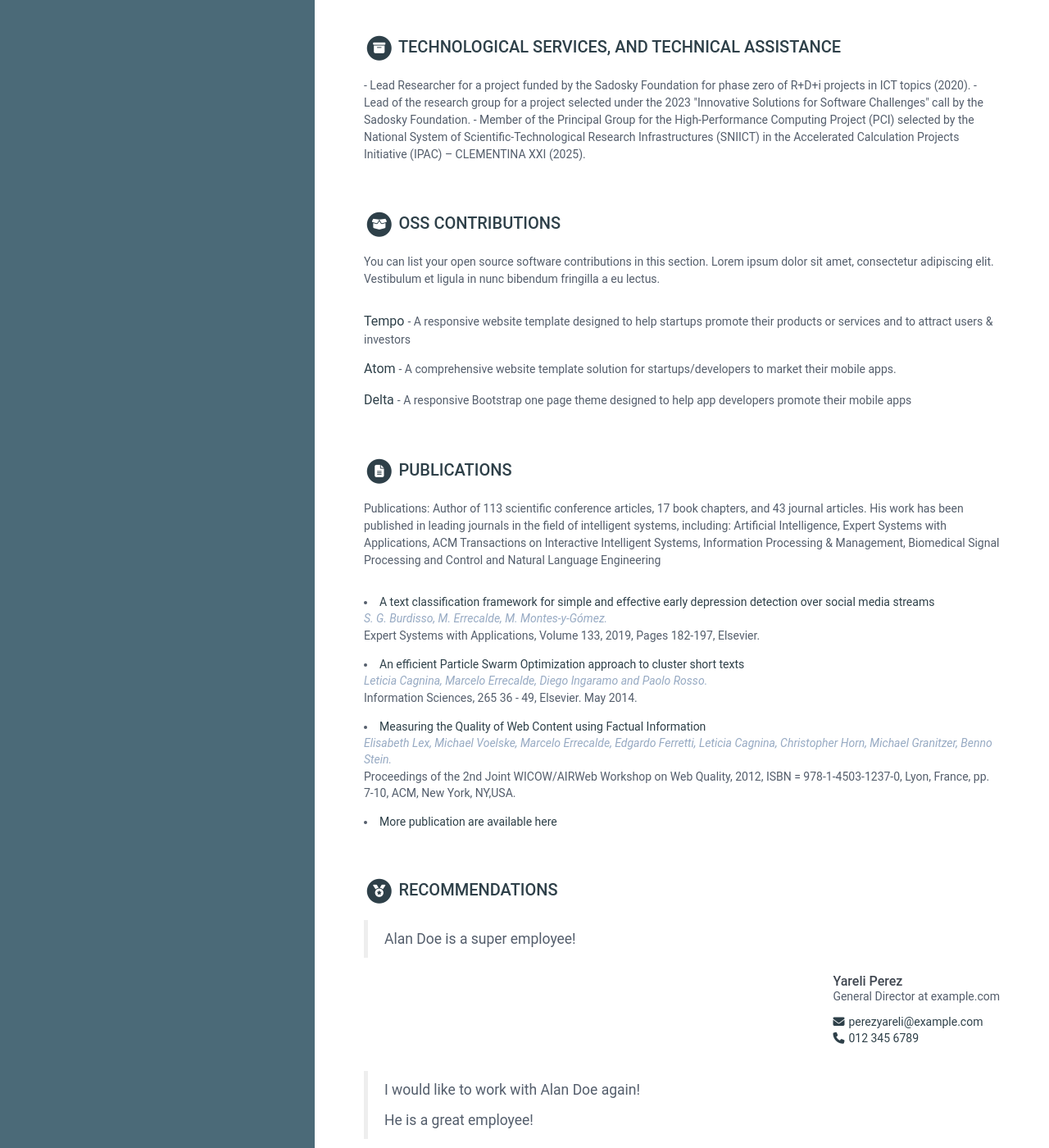
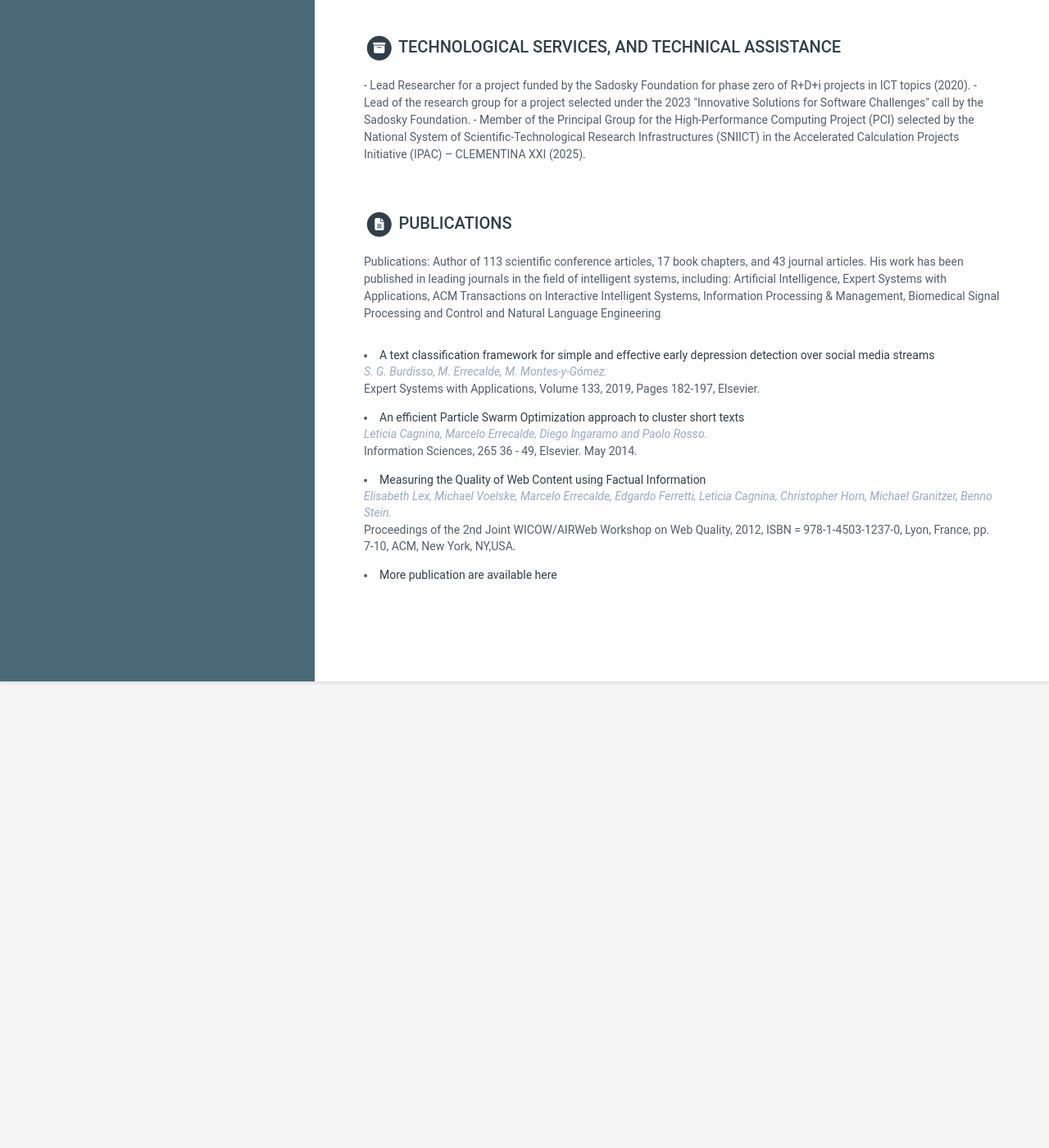
Before and after one commit to javierp26/javierp26.github.io, a Jekyll site: the page built from print.html, in a window 1280 px wide and 1400 px high, scrolled down 1044 px. Shown: the whole window at 82% size. Built offline with Jekyll 4.4.1, drawn with Linux system fonts in a browser that asks for light colours; nearby versions of some CDN libraries; library files that are not in the unit come from our copies; after the commit the page ends 1875 px from its top, so only the background shows below that; some of the changed text lies outside the part shown.

Commit message:
Update data.yml

```diff
--- a/_data/data.yml
+++ b/_data/data.yml
@@ -46,19 +46,6 @@
   #- idiom: Spanish
   #    level: Professional
 
-  interests:
-    title: Interests
-    info:
-    - item: Climbing
-      link:
-
-
-    - item: Snowboarding
-      link:
-
-
-    - item: Cooking
-      link:
 
 
 career-profile:
@@ -139,24 +126,6 @@
       Learning, Text Mining, Natural Language Processing and Robotics
 
 
-
-oss:
-  title: OSS Contributions
-  intro: >
-    You can list your open source software contributions in this section. Lorem ipsum dolor sit amet, consectetur adipiscing elit. Vestibulum et ligula in nunc bibendum fringilla a eu lectus.
-  contributions:
-  - title: Tempo
-    link: "#"
-    tagline: "A responsive website template designed to help startups promote their products or services and to attract users &amp; investors"
-
-  - title: Atom
-    link: "#"
-    tagline: "A comprehensive website template solution for startups/developers to market their mobile apps."
-
-  - title: Delta
-    link: "#"
-    tagline: "A responsive Bootstrap one page theme designed to help app developers promote their mobile apps"
-
 publications:
   title: Publications
   intro: |
@@ -197,47 +166,3 @@
       - Lead of the research group for a project selected under the 2023 "Innovative Solutions for Software Challenges" call by the Sadosky Foundation.
       - Member of the Principal Group for the High-Performance Computing Project (PCI) selected
         by the National System of Scientific-Technological Research Infrastructures (SNIICT) in the Accelerated Calculation Projects Initiative (IPAC) – CLEMENTINA XXI (2025).
-
-
-recommendations:
-  title: Recommendations
-  list:
-  - person: Yareli Perez
-    email: perezyareli@example.com
-    phone: 012 345 6789
-    role: General Director at example.com
-    recommendation: |
-      Alan Doe is a super employee!
-  - person: Lara Henderson
-    email: larah@example.com
-    phone: 012 345 6789
-    role: General Director at example.com
-    recommendation: |
-      I would like to work with Alan Doe again!
-
-      He is a great employee!
-
-skills:
-  title: Skills &amp; Proficiency
-
-  toolset:
-  - name: Python & Django
-    level: 98%
-
-  - name: Javascript & jQuery
-    level: 98%
-
-  - name: Angular
-    level: 98%
-
-  - name: HTML5 & CSS
-    level: 95%
-
-  - name: Ruby on Rails
-    level: 85%
-
-  - name: Sketch & Photoshop
-    level: 60%
-
-footer: >
-  Designed with <i class="fas fa-heart"></i> by <a href="http://themes.3rdwavemedia.com" target="_blank" rel="nofollow">Xiaoying Riley</a>
```
